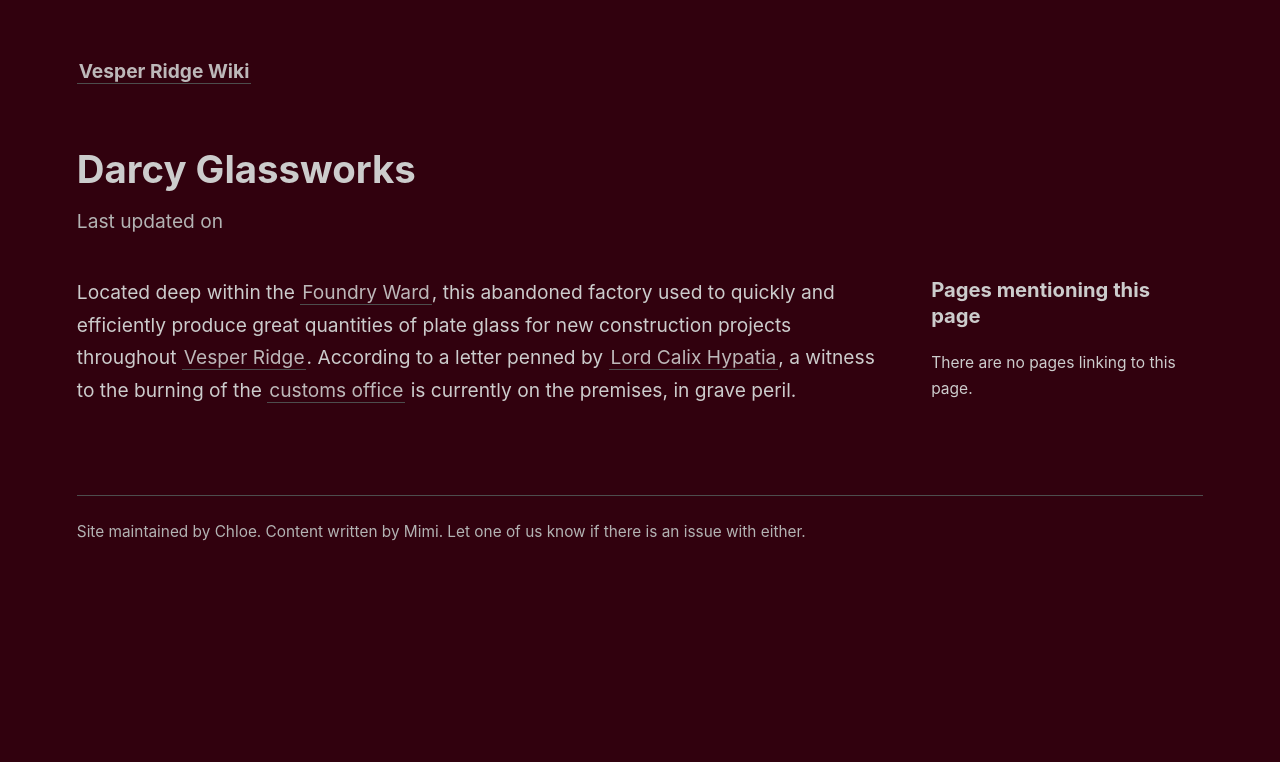
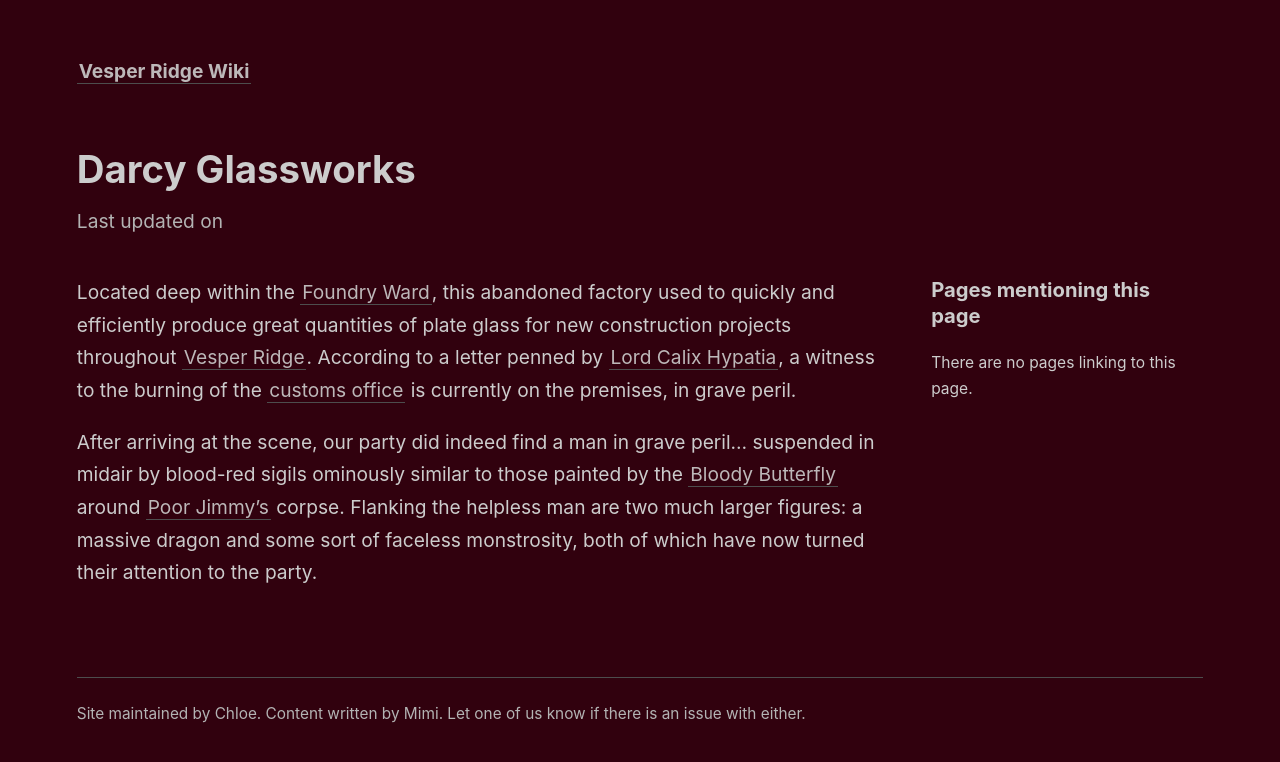
Before and after one commit to walcutt/vesper-ridge-wiki, a Jekyll site: the page built from _notes/vesper-ridge-wiki/_public/D/Darcy Glassworks.md, in a window 1280 px wide. Shown: the top 762 px of the page. Built offline with Jekyll 4.4.1, drawn with Linux system fonts in a browser that asks for light colours.

Commit message:
Update B12

```diff
--- a/_notes/vesper-ridge-wiki/_public/D/Darcy Glassworks.md
+++ b/_notes/vesper-ridge-wiki/_public/D/Darcy Glassworks.md
@@ -3,3 +3,5 @@ title: Darcy Glassworks
 ---
 
 Located deep within the [[Foundry Ward]], this abandoned factory used to quickly and efficiently produce great quantities of plate glass for new construction projects throughout [[Vesper Ridge]]. According to a letter penned by [[Calix Hypatia|Lord Calix Hypatia]], a witness to the burning of the [[Vesper Ridge Customs and Notary Bureau River Gates Branch Municipal Office|customs office]] is currently on the premises, in grave peril.
+
+After arriving at the scene, our party did indeed find a man in grave peril... suspended in midair by blood-red sigils ominously similar to those painted by the [[Bloody Butterfly]] around [[Poor Jimmy Ashcroft|Poor Jimmy’s]] corpse. Flanking the helpless man are two much larger figures: a massive dragon and some sort of faceless monstrosity, both of which have now turned their attention to the party.
```
